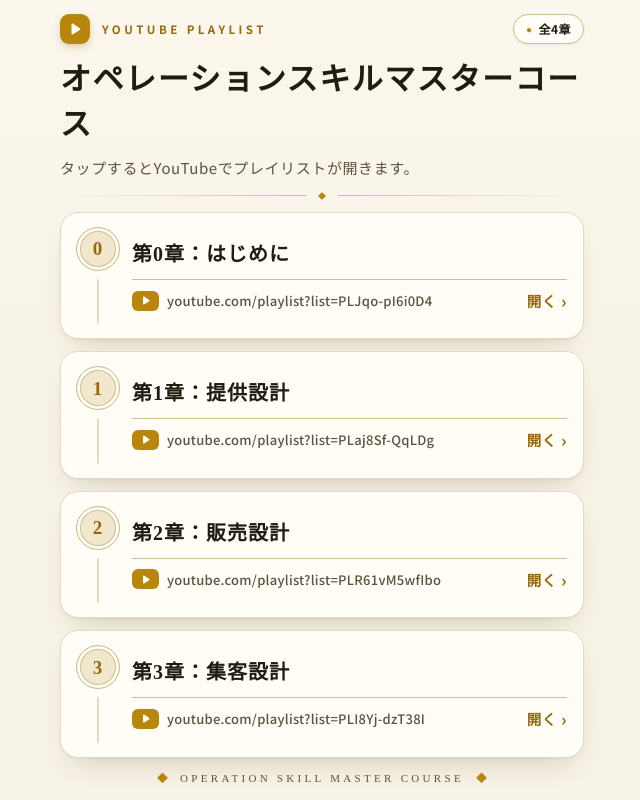
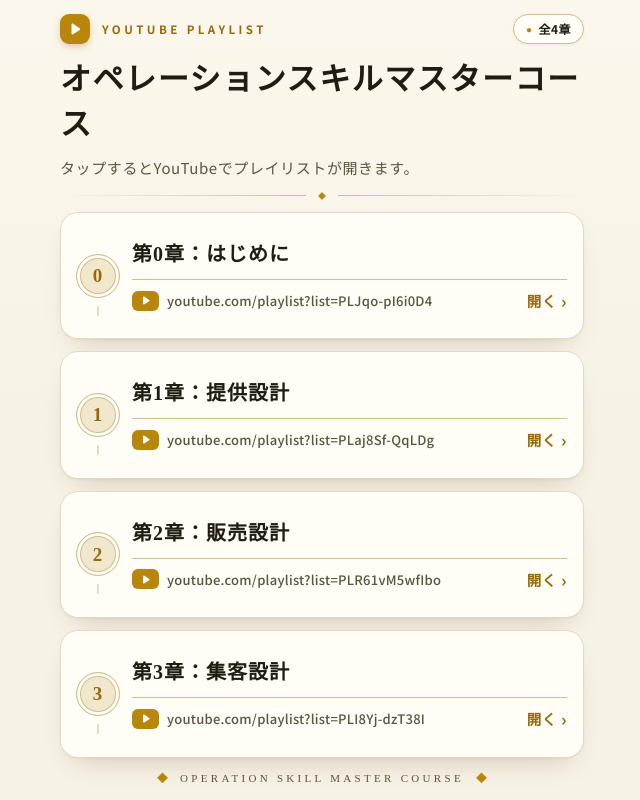
Before and after one commit to inaba8293510-cmyk/operation-skill-master-course, a plain HTML site: page index.html in a window 1280 px wide. Shown: the whole page, without its empty margins (318-958 px from the left). Drawn offline with Linux system fonts and the light colour scheme.

Commit message:
Add files via upload

```diff
--- a/index.html
+++ b/index.html
@@ -157,7 +157,7 @@
         min-height: 64px;
         display: flex;
         flex-direction: row;
-        align-items: stretch;
+        align-items: center;
         gap: 12px;
         background: var(--surface);
         border: 1px solid var(--surface-edge);
@@ -178,10 +178,10 @@
       .chapter:focus-visible { outline: 2px solid var(--gold); outline-offset: 2px; }
       .rail {
         flex: 0 0 auto;
+        position: relative;
         display: flex;
         flex-direction: column;
         align-items: center;
-        gap: 8px;
       }
       .badge {
         flex: 0 0 auto;
@@ -202,9 +202,14 @@
         letter-spacing: var(--ls-heading);
       }
       .rail-line {
+        /* バッジの真下に添えるだけの装飾。レイアウトには参加させず、
+           バッジの中心がカードの縦中心と一致するようにする。 */
+        position: absolute;
+        top: calc(100% + 8px);
+        left: 50%;
+        transform: translateX(-50%);
         width: 2px;
-        flex: 1 1 auto;
-        min-height: 8px;
+        height: 10px;
         border-radius: 2px;
         background: var(--rule);
         opacity: .55;
```
